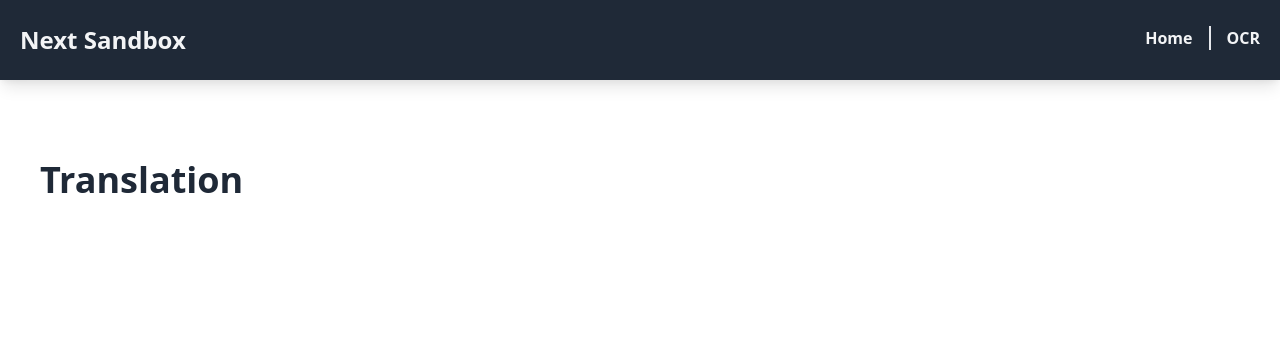
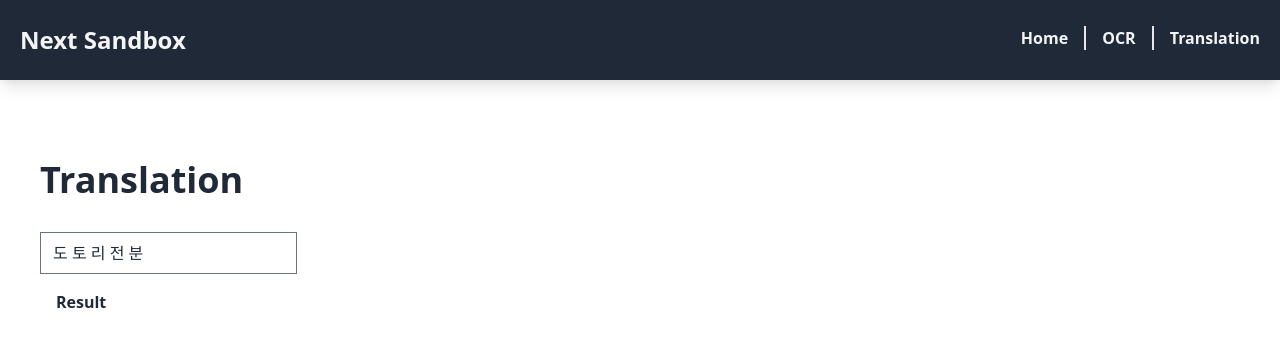
Before and after one commit to pveggie/next-azure-sandbox, a Next.js app: page /demos/translation in a window 1280 px wide. Shown: the top 346 px of the page. Built offline with nearby package versions, Linux system fonts and the light colour scheme.

Commit message:
[WIP] Start implementation of call to Azure translate API

```diff
--- a/package.json
+++ b/package.json
@@ -19,6 +19,7 @@
     "@fortawesome/react-fontawesome": "^0.1.15",
     "@tailwindcss/aspect-ratio": "^0.2.1",
     "@tailwindcss/forms": "^0.3.3",
+    "axios": "^0.21.1",
     "classnames": "^2.3.1",
     "cropperjs": "^1.5.12",
     "isomorphic-unfetch": "^3.0.0",
--- /dev/null
+++ b/pages/api/translate.ts
@@ -0,0 +1,9 @@
+import { AxiosResponse } from 'axios'
+
+export default function handler(req, res): void {
+  if ('TRANSLATION_API_KEY' in process.env) {
+    const translationApiKey = process.env.TRANSLATION_API_KEY
+    console.log(translationApiKey)
+    res.status(200).json('Test sending response from api')
+  }
+}
--- a/pages/demos/translation.tsx
+++ b/pages/demos/translation.tsx
@@ -1,7 +1,54 @@
+import React, { ReactNode } from 'react'
+import axios from 'axios'
 import DefaultLayout from '../../components/layouts/DefaultLayout'
 
-function Translation(): JSX.Element {
-  return <DefaultLayout pageTitle="Translation" />
+interface Props {
+  something?: string
+}
+interface State {
+  sourceText: string
+  translatedText: string
+}
+class Translation extends React.Component<Props, State> {
+  constructor(props: Props) {
+    super(props)
+    this.state = {
+      sourceText: '도 토 리 전 분',
+      translatedText: '',
+    }
+  }
+
+  componentDidMount(): void {
+    const { sourceText } = this.state
+    axios
+      .get('/api/translate', { params: { sourceText } })
+      .then((response) => {
+        // handle success
+        if ('data' in response) {
+          const translatedText = response.data as string
+          this.setState({ translatedText })
+        }
+      })
+      .catch((error) => {
+        // handle error
+        const errorText = error as string
+        this.setState({ translatedText: errorText })
+      })
+  }
+
+  render(): ReactNode {
+    const { sourceText, translatedText } = this.state
+    return (
+      <DefaultLayout pageTitle="Translation">
+        <input type="text" readOnly value={sourceText} />
+
+        <div className="p-4">
+          <h3 className="mb-2 font-bold">Result</h3>
+          <p>{translatedText}</p>
+        </div>
+      </DefaultLayout>
+    )
+  }
 }
 
 export default Translation
--- a/utils/siteConfig.ts
+++ b/utils/siteConfig.ts
@@ -5,7 +5,7 @@ const siteTitle = 'Next Sandbox'
 const navItems: NavItemInterface[] = [
   { path: '/', label: 'Home' },
   { path: '/demos/ocr', label: 'OCR' },
-  // { path: '/demos/translation', label: 'Translation' },
+  { path: '/demos/translation', label: 'Translation' },
   // { path: '/demos/ingredient-check', label: 'Ingredient Check' },
 ]
 
```
Also changed, not shown: 1 other file (tests, documents, lock files or other folders).
